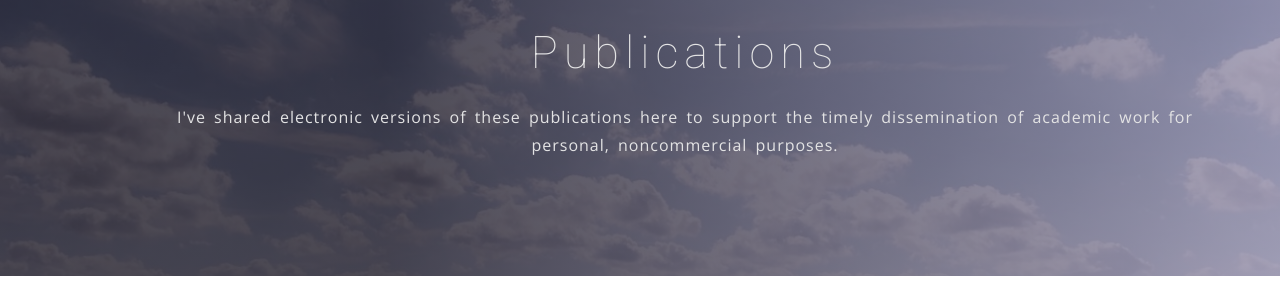
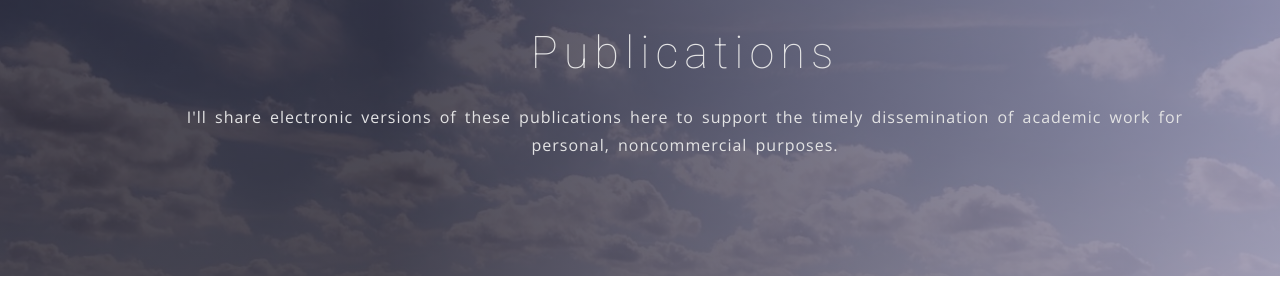
Before and after one commit to bmwoo/bmwoo.github.io, a Jekyll site: the page built from publications.html, in a window 1280 px wide. Shown: the part 232-532 px from the top of the page. Built offline with Jekyll 4.4.1, drawn with Linux system fonts in a browser that asks for light colours; nearby versions of some CDN libraries; some web fonts are replaced.

Commit message:
Updating website

```diff
--- a/publications.html
+++ b/publications.html
@@ -10,7 +10,7 @@ permalink: /publications/
       <div class="col-md-12">
         <div class="block">
           <h1>Publications</h1>
-          <p>I've shared electronic versions of these publications here to support the timely dissemination of academic work for personal, noncommercial purposes.</p>
+          <p>I'll share electronic versions of these publications here to support the timely dissemination of academic work for personal, noncommercial purposes.</p>
         </div>
       </div>
     </div>
```
Also changed, not shown: 2 other files.
